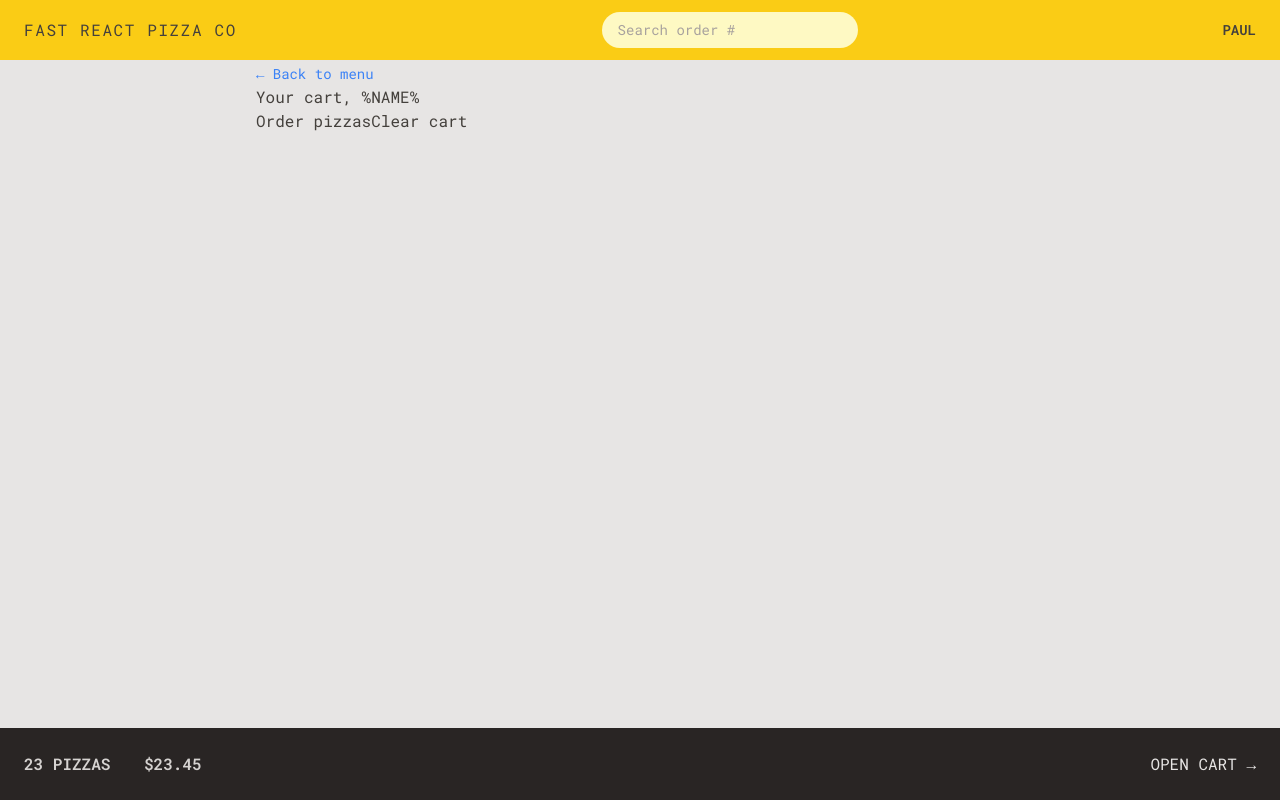
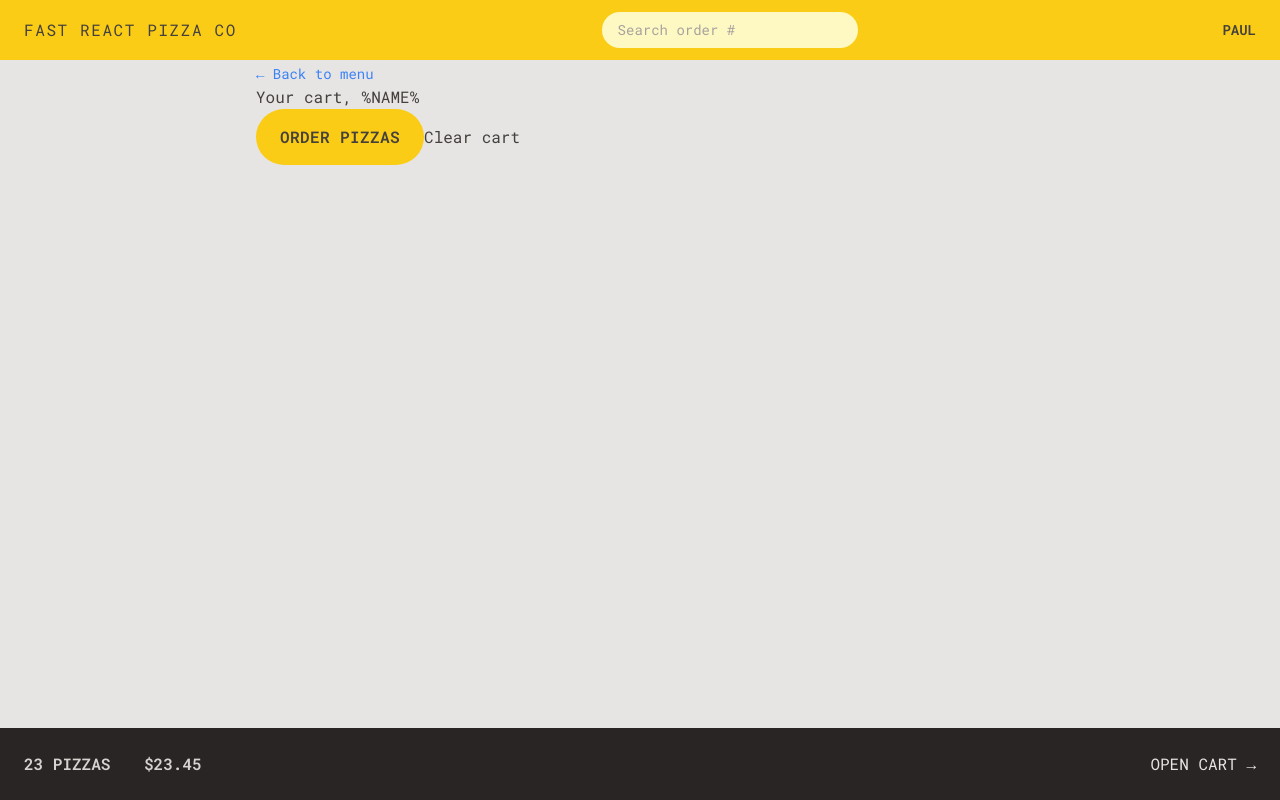
Before and after one commit to paulthadev/fast-pizzas, a React (Vite) app: page /cart in a window 1280 px wide. Built offline with nearby package versions, Linux system fonts and the light colour scheme.

Commit message:
refactor: :zap: add the button type to the button component

```diff
--- a/src/features/cart/Cart.jsx
+++ b/src/features/cart/Cart.jsx
@@ -36,7 +36,9 @@ function Cart() {
       <h2>Your cart, %NAME%</h2>
 
       <div>
-        <Button to="/order/new">Order pizzas</Button>
+        <Button type="primary" to="/order/new">
+          Order pizzas
+        </Button>
 
         <button>Clear cart</button>
       </div>
--- a/src/features/order/CreateOrder.jsx
+++ b/src/features/order/CreateOrder.jsx
@@ -80,7 +80,9 @@ function CreateOrder() {
 
         <div>
           <input type="hidden" name="cart" value={JSON.stringify(cart)} />
-          <Button>{isSubmitting ? "Placing order..." : "Order now"}</Button>
+          <Button type="primary">
+            {isSubmitting ? "Placing order..." : "Order now"}
+          </Button>
         </div>
       </Form>
     </div>
--- a/src/features/user/CreateUser.jsx
+++ b/src/features/user/CreateUser.jsx
@@ -24,7 +24,7 @@ function CreateUser() {
 
       {username !== "" && (
         <div>
-          <Button>Start ordering</Button>
+          <Button type="primary">Start ordering</Button>
         </div>
       )}
     </form>
```
